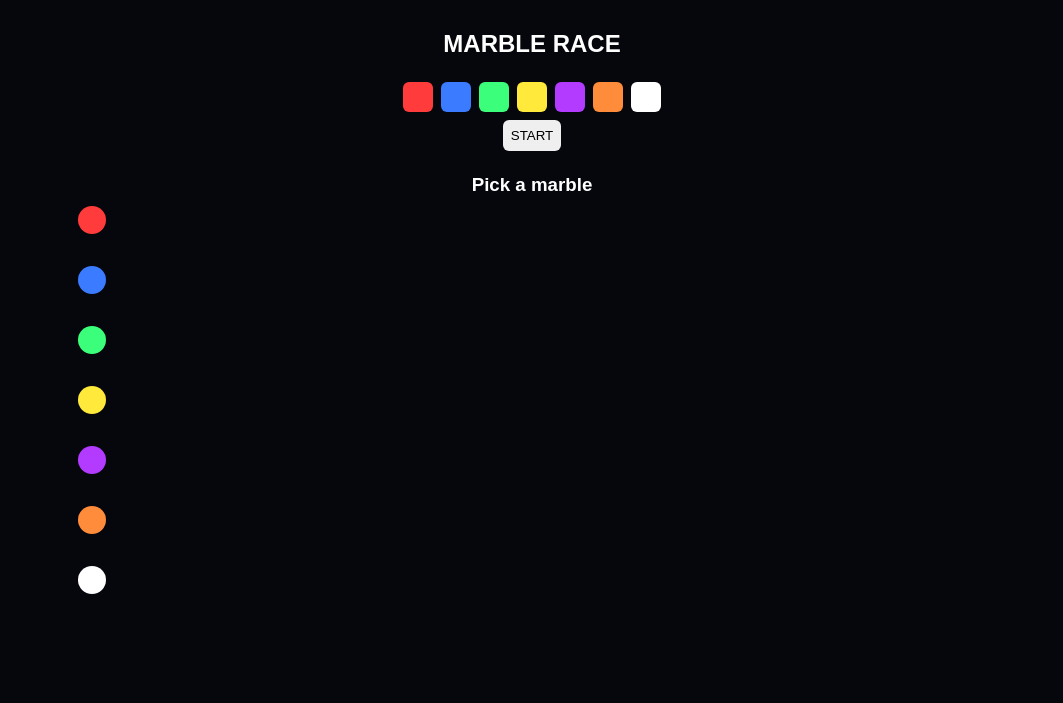
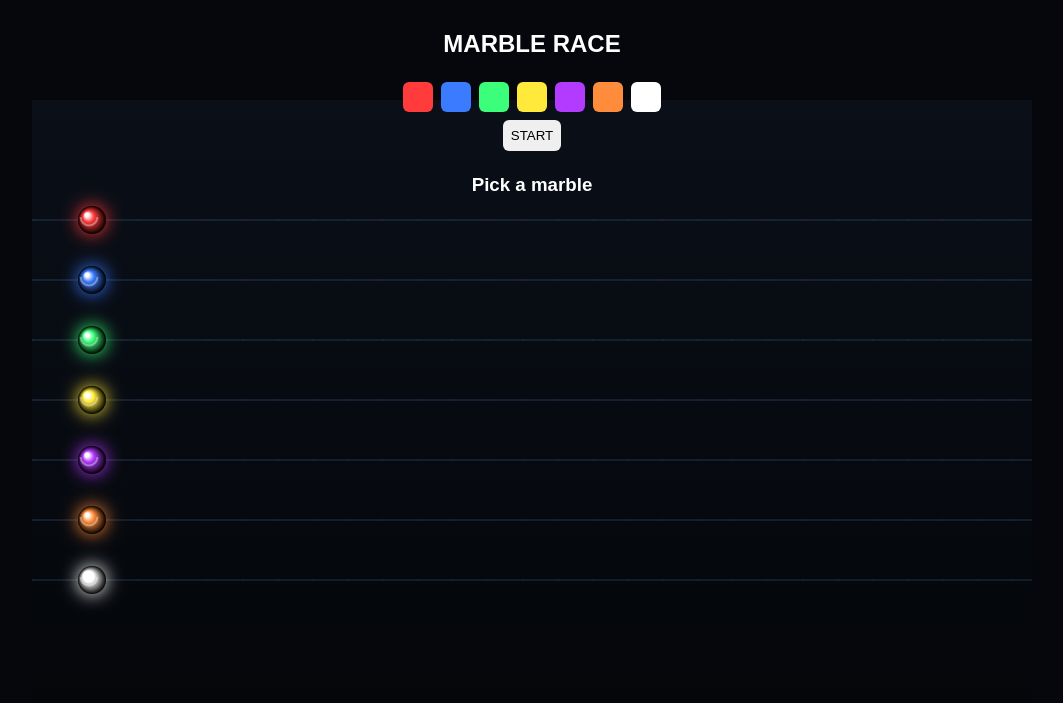
Before and after one commit to tylerggf/Marble-game, a website: page Game.html in a window 1280 px wide. Shown: the whole page, without its empty margins (108-1171 px from the left). Drawn offline with Linux system fonts and the light colour scheme.

Commit message:
Update Game.html

```diff
--- a/Game.html
+++ b/Game.html
@@ -2,7 +2,7 @@
 <html>
 <head>
 <meta charset="UTF-8">
-<title>Marble Race FIXED</title>
+<title>Marble Race ULTIMATE</title>
 
 <style>
 body {
@@ -42,21 +42,14 @@ button {
 
 <div id="ui">
   <h2>MARBLE RACE</h2>
-
   <div id="buttons"></div>
-
   <button onclick="startGame()">START</button>
-
   <h3 id="status">Pick a marble</h3>
 </div>
 
 <canvas id="c" width="1000" height="600"></canvas>
 
 <script>
-
-// =========================
-// CANVAS
-// =========================
 
 const c = document.getElementById("c");
 const ctx = c.getContext("2d");
@@ -68,10 +61,6 @@ const LANES = 7;
 
 const COLORS = ["#ff3b3b","#3b7bff","#3bff7a","#ffe93b","#b23bff","#ff8c3b","#ffffff"];
 const NAMES = ["Red","Blue","Green","Yellow","Purple","Orange","White"];
-
-// =========================
-// STATE
-// =========================
 
 let selected = null;
 let marbles = [];
@@ -131,14 +120,20 @@ class Marble {
 
     this.speed=2.8;
     this.slow=0;
+
     this.trail=[];
     this.finished=false;
+
+    this.spin=0;
+    this.prevX=this.x;
   }
 
   update(){
 
     if(state!=="running") return;
     if(this.finished || winnerLocked) return;
+
+    this.prevX=this.x;
 
     let sp=this.speed;
 
@@ -149,10 +144,13 @@ class Marble {
 
     this.x+=sp;
 
+    // REALISTIC ROLLING
+    this.spin += (this.x - this.prevX) * 0.12;
+
     this.trail.push({x:this.x,y:this.y});
-    if(this.trail.length>10) this.trail.shift();
+    if(this.trail.length>12) this.trail.shift();
 
-    // obstacles
+    // OBSTACLES
     for(let j=0;j<obstacles[this.i];j++){
       let ox=300+j*200;
 
@@ -162,7 +160,7 @@ class Marble {
       }
     }
 
-    // WIN
+    // FINISH
     if(!winnerLocked && this.x>W-90){
 
       winnerLocked=true;
@@ -175,19 +173,99 @@ class Marble {
 
   draw(){
 
+    // trail glow
     for(let i=0;i<this.trail.length;i++){
       let t=this.trail[i];
-      ctx.globalAlpha=i/this.trail.length*0.4;
+      ctx.globalAlpha=i/this.trail.length*0.3;
       ctx.fillStyle=COLORS[this.i];
       ctx.fillRect(t.x,t.y,5,5);
     }
 
     ctx.globalAlpha=1;
 
-    ctx.fillStyle=COLORS[this.i];
+    ctx.save();
+    ctx.translate(this.x,this.y);
+    ctx.rotate(this.spin);
+
+    // glow
+    ctx.shadowBlur=18;
+    ctx.shadowColor=COLORS[this.i];
+
+    let r=14;
+
+    let g=ctx.createRadialGradient(-5,-5,2,0,0,r);
+    g.addColorStop(0,"#fff");
+    g.addColorStop(0.3,COLORS[this.i]);
+    g.addColorStop(1,"#000");
+
+    ctx.fillStyle=g;
+
     ctx.beginPath();
-    ctx.arc(this.x,this.y,14,0,Math.PI*2);
+    ctx.arc(0,0,r,0,Math.PI*2);
     ctx.fill();
+
+    // reflection
+    ctx.strokeStyle="rgba(255,255,255,0.35)";
+    ctx.lineWidth=2;
+    ctx.beginPath();
+    ctx.arc(-3,-3,r*0.6,0,Math.PI);
+    ctx.stroke();
+
+    ctx.restore();
+
+    ctx.shadowBlur=0;
+  }
+}
+
+// =========================
+// TRACK (REALISTIC)
+// =========================
+
+function drawTrack(){
+
+  let g=ctx.createLinearGradient(0,0,0,H);
+  g.addColorStop(0,"#0a0f18");
+  g.addColorStop(1,"#04060a");
+
+  ctx.fillStyle=g;
+  ctx.fillRect(0,0,W,H);
+
+  for(let i=0;i<LANES;i++){
+
+    let y=120+i*60;
+
+    // lane glow
+    ctx.strokeStyle="rgba(120,180,255,0.12)";
+    ctx.lineWidth=2;
+    ctx.beginPath();
+    ctx.moveTo(0,y);
+    ctx.lineTo(W,y);
+    ctx.stroke();
+
+    // texture
+    for(let x=0;x<W;x+=35){
+      ctx.fillStyle="rgba(255,255,255,0.02)";
+      ctx.fillRect(x,y-1,2,2);
+    }
+
+    // obstacles (3D metal)
+    for(let j=0;j<obstacles[i];j++){
+      let ox=300+j*200;
+
+      ctx.fillStyle="rgba(0,0,0,0.4)";
+      ctx.fillRect(ox+2,y-8,26,26);
+
+      let g2=ctx.createLinearGradient(ox,y,ox+20,y+20);
+      g2.addColorStop(0,"#777");
+      g2.addColorStop(0.5,"#bbb");
+      g2.addColorStop(1,"#444");
+
+      ctx.fillStyle=g2;
+      ctx.fillRect(ox,y-10,24,24);
+
+      ctx.strokeStyle="rgba(255,255,255,0.2)";
+      ctx.strokeRect(ox,y-10,24,24);
+    }
   }
 }
 
@@ -218,15 +296,13 @@ function initUI(){
     b.style.background=c;
     b.style.width="30px";
     b.style.height="30px";
-
     b.onclick=()=>selected=i;
-
     buttons.appendChild(b);
   });
 }
 
 // =========================
-// START GAME
+// START
 // =========================
 
 function startGame(){
@@ -250,6 +326,8 @@ function startGame(){
 function loop(){
 
   ctx.clearRect(0,0,W,H);
+
+  drawTrack();
 
   marbles.forEach(m=>m.update());
   marbles.forEach(m=>m.draw());
```
